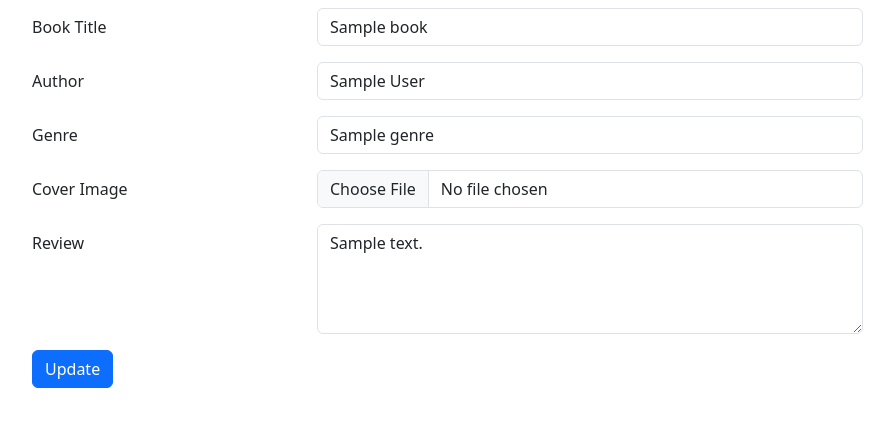
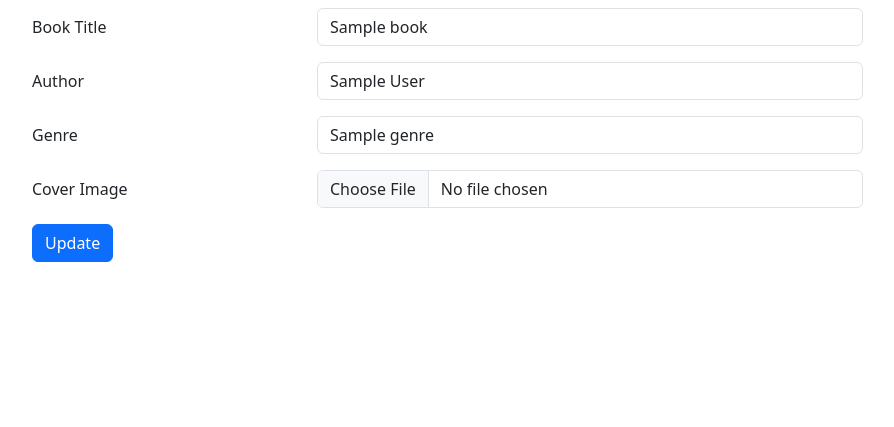
Before and after one commit to cmrebar/books_galore, a Python web app: template flask_app/templates/edit_book.html in a window 1280 px wide. Shown: the part 90-517 px from the top of the page, without its empty margins (50-944 px from the left). Run offline with Jinja, Linux system fonts and the light colour scheme; the template is opened without the code that fills it: most values are stand-ins (such as "Sample title", 1, 10 or a date in 2020).

Commit message:
removed reviews from add and edit page.

```diff
--- a/flask_app/templates/add_book.html
+++ b/flask_app/templates/add_book.html
@@ -51,12 +51,6 @@
                 <input type="file" class="form-control" id="coverImage" name="coverImage" accept="image/*" required>
             </div>
         </div>
-        <div class="row mb-3">
-            <label for="review" class="col-3 col-form-label">Review</label>
-            <div class="col-6">
-                <textarea class="form-control" id="review" name="review" rows="4" required></textarea>
-            </div>
-        </div>
         <button type="submit" class="btn btn-primary">Submit</button>
     </form>
 </div>
--- a/flask_app/templates/edit_book.html
+++ b/flask_app/templates/edit_book.html
@@ -51,11 +51,5 @@
                     <input type="file" class="form-control" id="coverImage" name="coverImage" accept="image/*" required>
                 </div>
             </div>
-            <div class="row mb-3">
-                <label for="review" class="col-3 col-form-label">Review</label>
-                <div class="col-6">
-                    <textarea class="form-control" id="review" name="review" rows="4" required>{{ book.review }}</textarea>
-                </div>
-            </div>
             <button type="submit" class="btn btn-primary">Update</button>
         </form>
```
